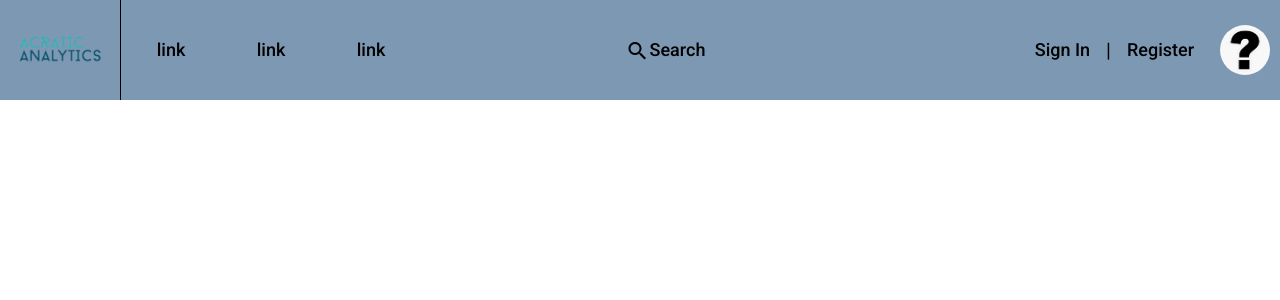
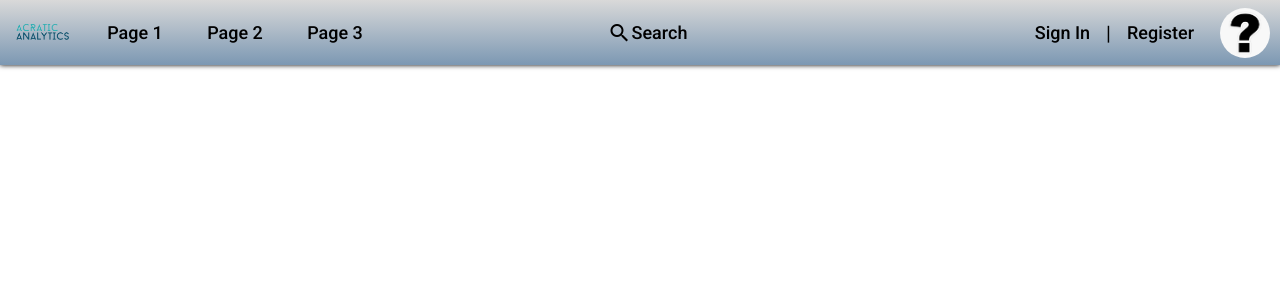
Before and after one commit to Morty-Mortensen/acratic-analytics, an Angular app in the folder front-end/autocratic-analytics/: page / in a window 1280 px wide. Shown: the top 300 px of the page. Built offline with nearby package versions, Linux system fonts and the light colour scheme.

Commit message:
updated nav-bar color and height. Componentized the search bar and added auto-complete functionality with all the routes passed in.

```diff
--- a/front-end/autocratic-analytics/src/app/navigation/nav-bar/nav-bar-links/nav-bar-links.component.html
+++ b/front-end/autocratic-analytics/src/app/navigation/nav-bar/nav-bar-links/nav-bar-links.component.html
@@ -3,5 +3,5 @@
     'width': width,
     'fontSize': fontSize
   }">
-    link
+  {{ link }}
 </a>
--- a/front-end/autocratic-analytics/src/app/navigation/nav-bar/nav-bar.component.css
+++ b/front-end/autocratic-analytics/src/app/navigation/nav-bar/nav-bar.component.css
@@ -8,13 +8,15 @@
   flex-direction: row;
   justify-content: flex-start;
   align-items: center;
-  background-color: #7C98B3;
+  box-shadow: 0 0 5px 0 black;
+  background:linear-gradient(360deg, #7C98B3, #d9d9d9);
 }
 
 .links
 {
   display: flex;
   flex-direction: row;
+  white-space: nowrap;
   justify-content: flex-start;
   align-items: center;
   width: 100%;
@@ -26,11 +28,11 @@
   width: 100px;
 }
 
-.fa-search
+.search
 {
   display: flex;
   flex-direction: row;
-  justify-content: flex-start;
+  justify-content: center;
   align-items: center;
   width: 100%;
 }
--- a/front-end/autocratic-analytics/src/app/navigation/nav-bar/nav-bar.component.html
+++ b/front-end/autocratic-analytics/src/app/navigation/nav-bar/nav-bar.component.html
@@ -1,13 +1,16 @@
 <div class="nav-bar-items">
-  <div style="border-right: solid black 1px">
+
+  <a routerLink="/">
     <app-logo
-      [width]="'100px'"
-      [height]="'100px'"
+      [width]="'65px'"
+      [height]="'65px'"
       [borderRadius]="'5px'"
       [margin]="'0 10px 0 10px'"
     >
     </app-logo>
-  </div>
+  </a>
+
+
 
   <div class="links">
     <app-nav-bar-links
@@ -18,15 +21,14 @@
     </app-nav-bar-links>
   </div>
   <div class="search">
-    <button mat-button style="display: flex; flex-direction: row; font-size: 18px">
-      <mat-icon>search</mat-icon>
-      <span>Search</span>
-    </button>
-<!--    <mat-autocomplete #auto="matAutocomplete">-->
-<!--      <mat-option *ngFor="let option of options" [value]="option">-->
-<!--        {{option}}-->
-<!--      </mat-option>-->
-<!--    </mat-autocomplete>-->
+    <app-search-bar
+    [fontSize]="'18px'"
+    [availableRoutes]="['Cool Page', 'Less Cool Page', 'Least Cool Page']"
+    [width]="'300px'"
+    >
+    </app-search-bar>
+
+
 
   </div>
   <div class="sign-in">
--- /dev/null
+++ b/front-end/autocratic-analytics/src/app/search-bar/search-bar.component.css
@@ -0,0 +1,6 @@
+.search-bar-layout
+{
+  display: flex;
+  flex-direction: row;
+  width: 100%;
+}
--- /dev/null
+++ b/front-end/autocratic-analytics/src/app/search-bar/search-bar.component.html
@@ -0,0 +1,25 @@
+<button style="width: 100%"
+  mat-button
+  class="search-bar-layout"
+  [ngStyle]="{'fontSize': fontSize}"
+  (click)="openSearchBar()"
+
+  *ngIf="!startSearch">
+  <mat-icon>search</mat-icon>
+  <span>Search</span>
+</button>
+
+
+<mat-form-field *ngIf="startSearch" [ngStyle]="{'width': width}">
+  <input
+        type="text"
+         placeholder="Search Here"
+         matInput
+         [formControl]="search"
+         [matAutocomplete]="autoCompleteInput"/>
+  <mat-autocomplete #autoCompleteInput="matAutocomplete">
+    <mat-option *ngFor="let option of filterOptions | async" [value]="option">
+      {{option}}
+    </mat-option>
+  </mat-autocomplete>
+</mat-form-field>
--- /dev/null
+++ b/front-end/autocratic-analytics/src/app/search-bar/search-bar.component.ts
@@ -0,0 +1,63 @@
+import {Component, ElementRef, HostListener, Input, OnInit} from '@angular/core';
+import {FormControl} from '@angular/forms';
+import {map} from "rxjs/operators";
+import {Observable} from "rxjs";
+
+@Component({
+  selector: 'app-search-bar',
+  templateUrl: './search-bar.component.html',
+  styleUrls: ['./search-bar.component.css']
+})
+export class SearchBarComponent implements OnInit {
+
+  @Input() fontSize = '';
+  @Input() width = '';
+  @Input() availableRoutes = [];
+
+  filterOptions: Observable<string[]>;
+
+  search = new FormControl();
+  startSearch = false;
+  timesSearchButtonClicked = 0;
+
+  constructor(private element: ElementRef) { }
+
+  ngOnInit(): void {
+    this.filterOptions = this.search.valueChanges.pipe(
+      map(value => this.availableRoutes.filter(option => option.toLowerCase().includes(value)))
+    );
+  }
+
+  @HostListener('focus') openSearchBar()
+  {
+    this.startSearch = true;
+  }
+
+  @HostListener('blur') onBlur()
+  {
+    this.startSearch = false;
+  }
+
+  public closeSearchBar()
+  {
+      this.startSearch = false;
+      this.timesSearchButtonClicked = 0;
+  }
+
+  // Close search bar after clicking out.
+  @HostListener('document:click', ['$event.target'])
+  public onClick(targetElement)
+  {
+    const clickedInside = this.element.nativeElement.contains(targetElement);
+    this.timesSearchButtonClicked++;
+    if (!clickedInside && this.startSearch && this.timesSearchButtonClicked > 1)
+    {
+      this.closeSearchBar();
+    }
+  }
+
+
+
+
+
+}
```
Also changed, not shown: front-end/autocratic-analytics/src/app/app.module.ts (+8 -0 lines), 1 other file (tests, documents, lock files or other folders).
